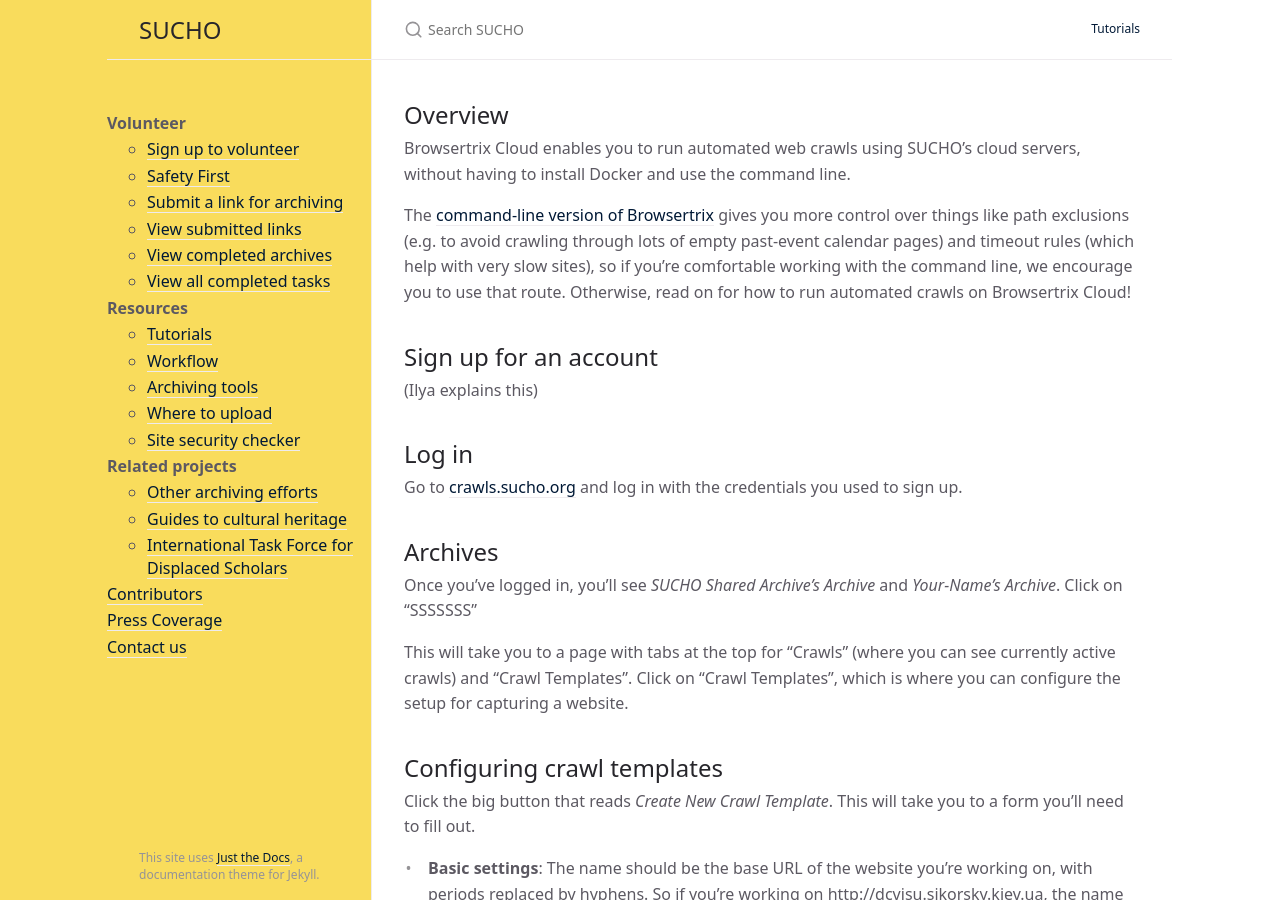
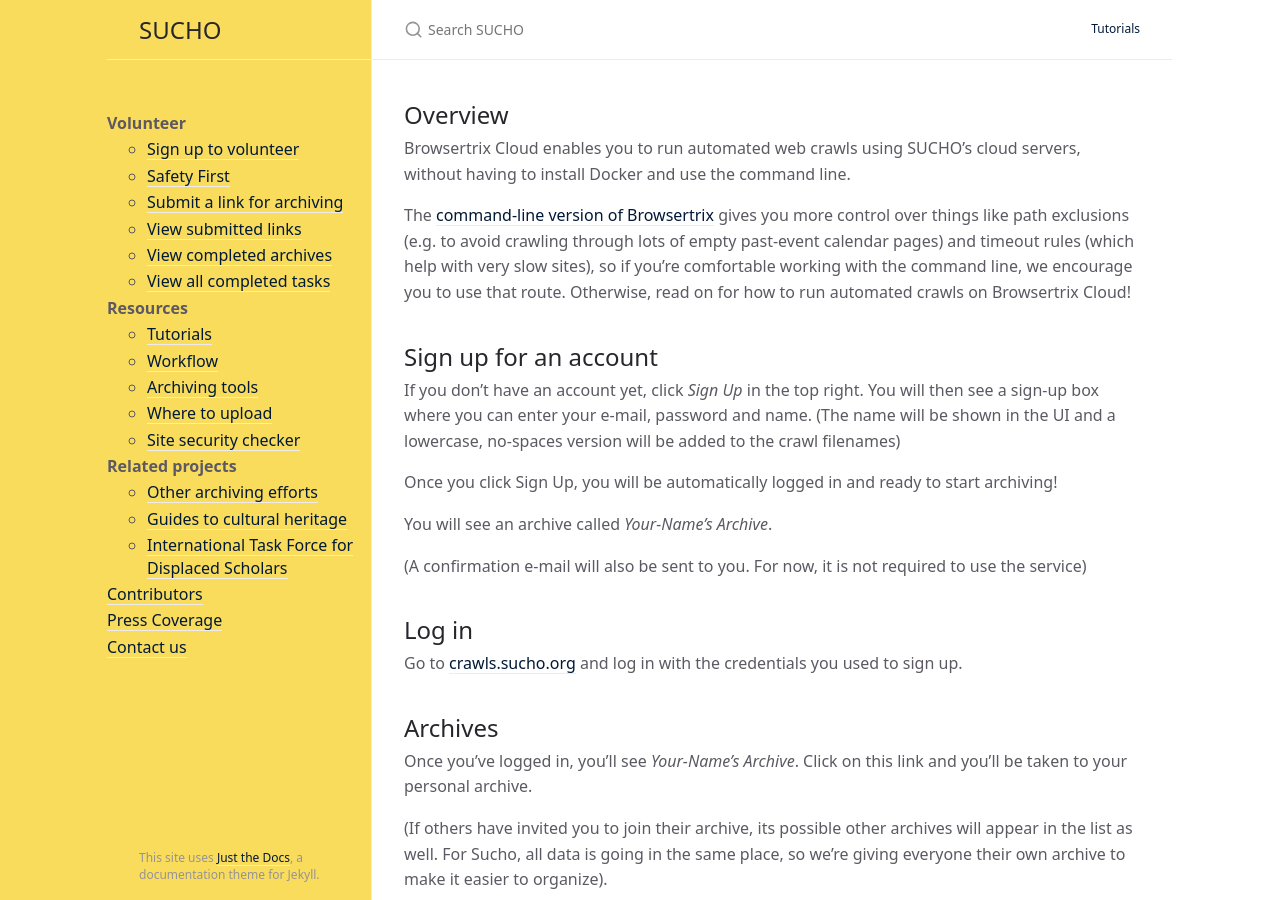
Before and after one commit to sucho-archiving/sucho-archiving.github.io, a Jekyll site: the page built from browsertrix-cloud.md, in a window 1280 px wide and 900 px high. Built offline with Jekyll 4.4.1, drawn with Linux system fonts in a browser that asks for light colours.

Commit message:
add sign-up info

```diff
--- a/browsertrix-cloud.md
+++ b/browsertrix-cloud.md
@@ -11,13 +11,22 @@
 The [command-line version of Browsertrix](https://www.sucho.org/browsertrix) gives you more control over things like path exclusions (e.g. to avoid crawling through lots of empty past-event calendar pages) and timeout rules (which help with very slow sites), so if you're comfortable working with the command line, we encourage you to use that route. Otherwise, read on for how to run automated crawls on Browsertrix Cloud!
 
 ## Sign up for an account
-(Ilya explains this)
+If you don't have an account yet, click *Sign Up* in the top right. You will then see a sign-up box where you can enter your e-mail, password and name.
+(The name will be shown in the UI and a lowercase, no-spaces version will be added to the crawl filenames)
+
+Once you click Sign Up, you will be automatically logged in and ready to start archiving!
+
+You will see an archive called *Your-Name's Archive*.
+
+(A confirmation e-mail will also be sent to you. For now, it is not required to use the service)
 
 ## Log in
 Go to [crawls.sucho.org](https://crawls.sucho.org) and log in with the credentials you used to sign up.
 
 ## Archives
-Once you've logged in, you'll see *SUCHO Shared Archive's Archive* and *Your-Name's Archive*. Click on "SSSSSSS"
+Once you've logged in, you'll see *Your-Name's Archive*. Click on this link and you'll be taken to your personal archive.
+
+(If others have invited you to join their archive, its possible other archives will appear in the list as well. For Sucho, all data is going in the same place, so we're giving everyone their own archive to make it easier to organize).
 
 This will take you to a page with tabs at the top for "Crawls" (where you can see currently active crawls) and "Crawl Templates". Click on "Crawl Templates", which is where you can configure the setup for capturing a website.
 
```
